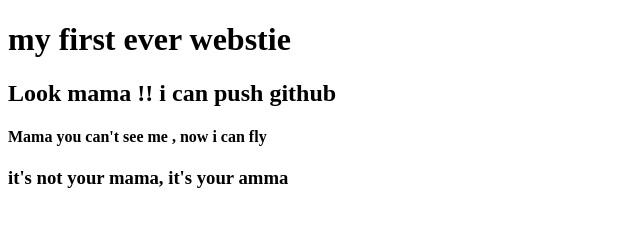
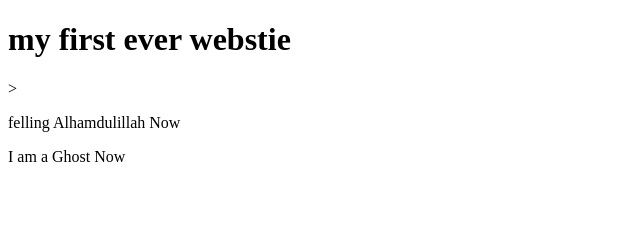
Before and after one commit to Shakilahmmedms/my_first_website, a plain HTML site: page index.html in a window 1280 px wide. Shown: the whole page, without its empty margins (0-640 px from the left). Drawn offline with Linux system fonts and the light colour scheme.

Commit message:
gost added

```diff
--- a/index.html
+++ b/index.html
@@ -7,10 +7,9 @@
     <title>Document</title>
 </head>
 <body>
-    <h1>my first ever webstie
-        <h2>Look mama !! i can push github</h2>
-        <h4>Mama you can't see me , now i can fly</h4>
-        <h3>it's not your mama, it's your amma</h3>
-    </h1>
+    <h1>my first ever webstie</h1>>
+        <p>felling Alhamdulillah Now</p>
+        <p>I am a Ghost Now</p>
+
 </body>
 </html>
```
